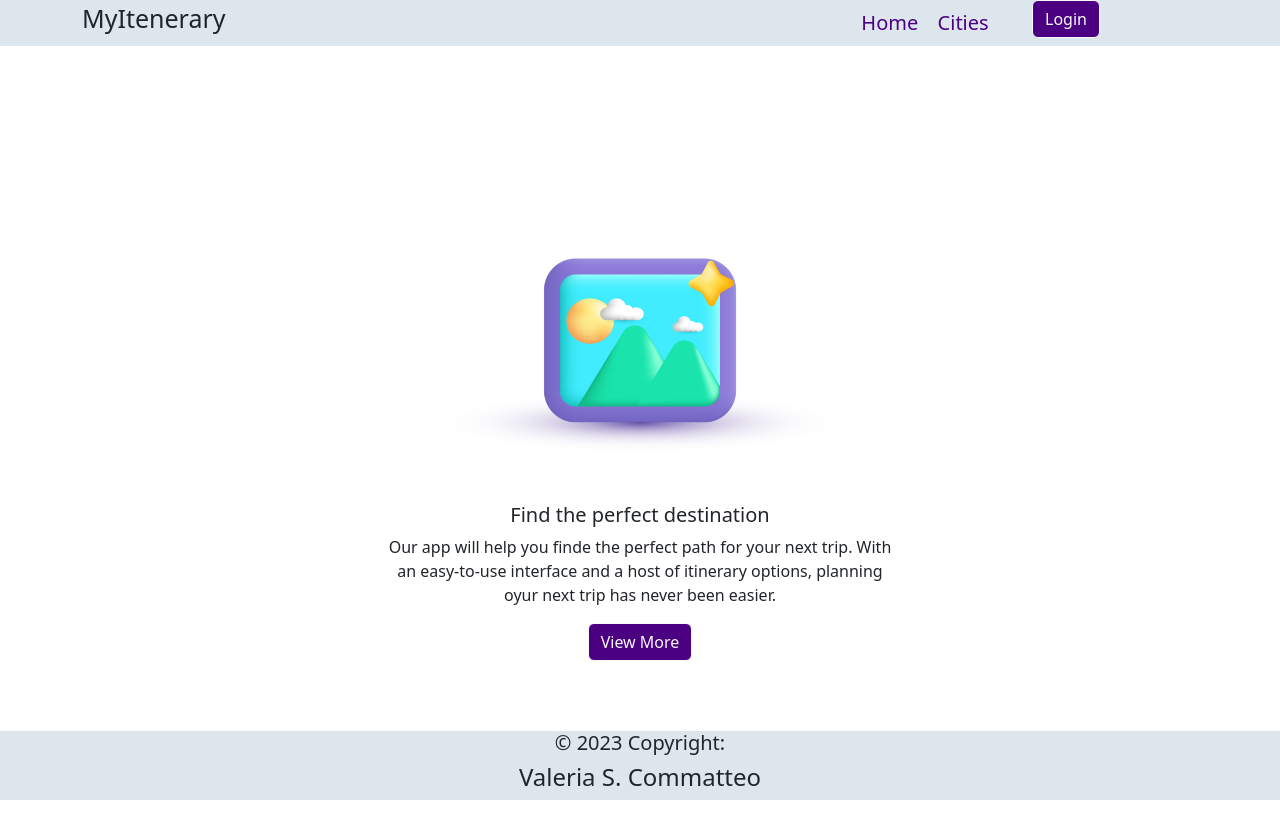
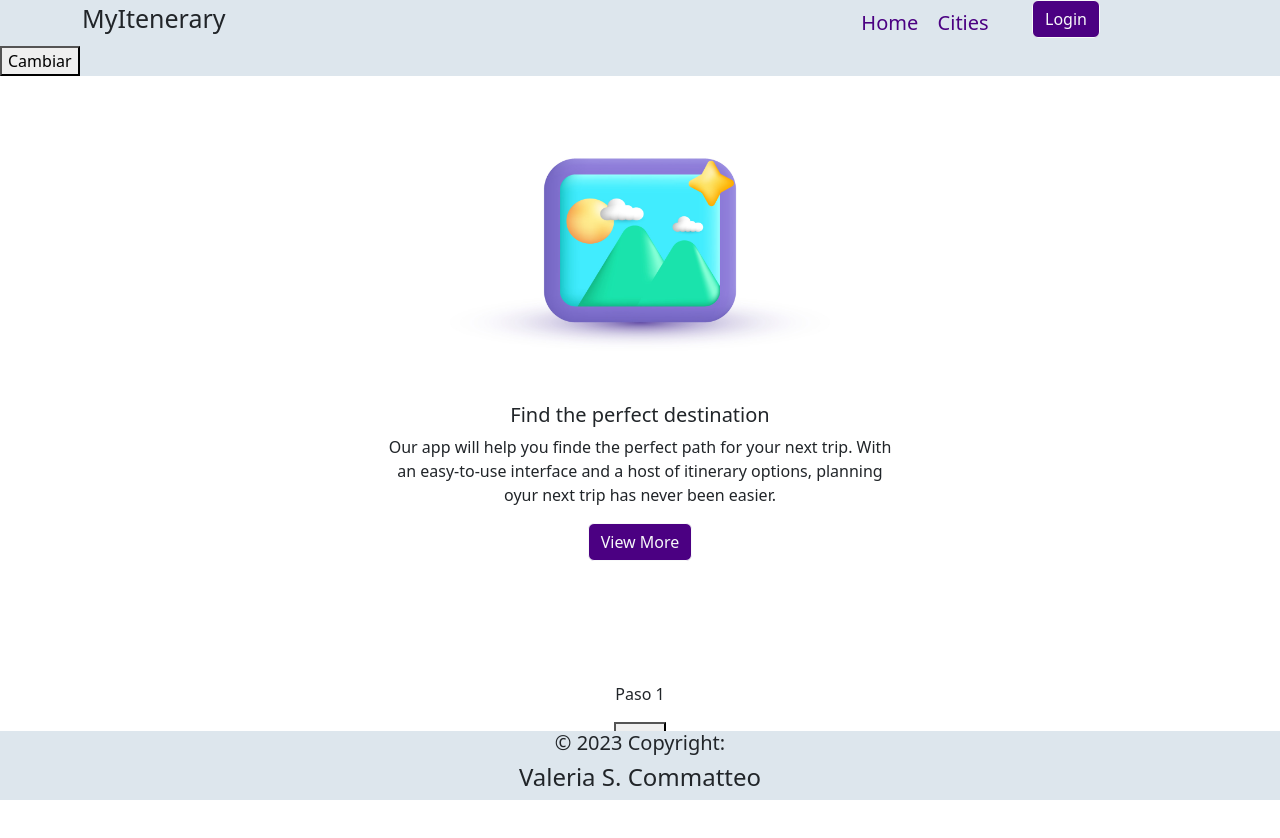
Before and after one commit to ValeriaCommatteo/app-mh, a React (Vite) app: page / in a window 1280 px wide. Shown: the top 838 px of the page. After the commit the page ends 814 px from the top, so only its background shows below. Built offline with nearby package versions, Linux system fonts and the light colour scheme.

Commit message:
adicion de stepper

```diff
--- a/src/components/Anchor/index.jsx
+++ b/src/components/Anchor/index.jsx
@@ -2,9 +2,10 @@ import React from 'react'
 import './style.css'
 import Nav from 'react-bootstrap/Nav';
 
+function Anchor({ href, title }) {
 
-export default function Anchor({href,title}) {
   return (
+    <>
       <Nav className='bg-secundary justify-content-center' defaultActiveKay="/home" as="ul">
         <ul className="navbar-nav">
           <li className="nav-item">
@@ -12,5 +13,8 @@ export default function Anchor({href,title}) {
           </li>
         </ul>
       </Nav>
+    </>
   );
 }
+
+export default Anchor
--- a/src/components/Header/Header.jsx
+++ b/src/components/Header/Header.jsx
@@ -1,4 +1,4 @@
-import React from 'react'
+import React, { useState } from 'react'
 import Nav from '../Nav/Nav'
 import Container from 'react-bootstrap/Container';
 import Row from 'react-bootstrap/Row';
@@ -7,6 +7,14 @@ import Button from 'react-bootstrap/Button';
 import './style.css'
 
 function Header() {
+
+  let [title, setTitle] = useState("Contacto")
+
+  let [step, setStep] = useState(1)
+
+  const handlerTitle = () => {
+    title = "Titulo cambiado"
+  }
   return (
 
     <header className="fixed-top">
@@ -18,11 +26,12 @@ function Header() {
           <Col xs={{ order: 12 }}>
             <Nav />
           </Col>
-        <Col  xs={{ order: 1 }}>
-        <Button variant="outline-light" style={{backgroundColor: 'indigo'}}>Login</Button>
+          <Col xs={{ order: 1 }}>
+            <Button variant="outline-light" style={{ backgroundColor: 'indigo' }}>Login</Button>
           </Col>
         </Row>
       </Container>
+      <button onClick={() => handlerTitle()}>Cambiar</button>
     </header>
   )
 }
--- a/src/components/Section/style.css
+++ b/src/components/Section/style.css
@@ -1,5 +1,5 @@
 section {
-    margin: 120px;
+    margin: 20px;
     display: flex;
     align-items: center;
     justify-content: center;
--- /dev/null
+++ b/src/components/Stepper/index.jsx
@@ -0,0 +1,43 @@
+import React, { useState } from 'react'
+import './style.css'
+
+function Stepper() {
+
+    let [step, setStep] = useState(1)
+
+    let handlerBack = () => {
+        if(step != 1){
+            setStep(step - 1)
+        }
+    }
+
+    let handlerNext = () => {
+        if(step !=3){
+            setStep(step +1)
+        }
+    }
+
+    return (
+        <>
+            <div className='container-stepper'>
+                {(step == 1 || step == 2 || step == 3) ? <>
+                    {step == 1 && <p>Paso 1</p>}
+                    {step == 2 && <p>Paso 2</p>}
+                    {step == 3 && <p>Paso 3</p>}
+
+                </>
+                    : <>
+                        <p>No existe</p>
+                    </>
+
+                }
+
+
+            </div>
+            <button onClick={()=> handlerBack()}>Back</button>
+            <button onClick={()=> handlerNext()}>Next</button>
+        </>
+    )
+}
+
+export default Stepper
--- /dev/null
+++ b/src/components/Stepper/style.css
@@ -0,0 +1,3 @@
+.container-stepper {
+    margin-top: 50px;
+}
--- a/src/pages/Contacto.jsx
+++ b/src/pages/Contacto.jsx
@@ -1,10 +1,17 @@
 import React from 'react'
 import Main from '../components/Main/Main'
+import Stepper from '../components/Stepper'
+import "./style/style.css"
 
-export default function Contacto() {
+function Contacto() {
   return (
-    <>
+
+    <div className='container-contacto'>
     <Main />
-    </>
+    <Stepper />
+    </div>
+
   )
 }
+
+export default Contacto
--- /dev/null
+++ b/src/pages/style/style.css
@@ -0,0 +1,6 @@
+.container-contacto {
+    display: flex;
+    flex-direction: column;
+    justify-content: center;
+    align-items: center;
+}
```
Lines whose indentation alone changed are shown as unchanged.
